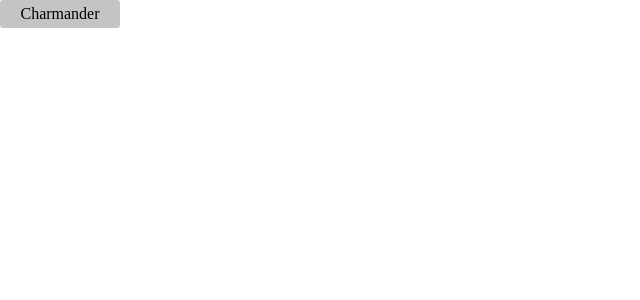
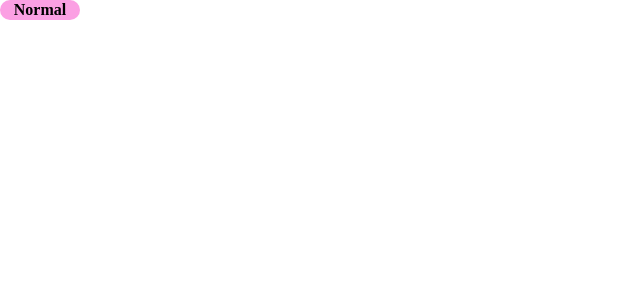
Before and after one commit to ThiagoSilvaMorato/pokedex, a React (Create React App) app: page / in a window 1280 px wide. Shown: the top 300 px of the page, without its empty margins (0-640 px from the left). Built offline with nearby package versions, Linux system fonts and the light colour scheme.

Commit message:
Criado componente 'Badge'

```diff
--- a/src/App.jsx
+++ b/src/App.jsx
@@ -5,7 +5,8 @@
 // import { Header } from "./components/Header/";
 // import { PokePhoto } from "./components/PokePhoto/";
 // import { Footer } from "./components/Footer";
-import { SquareBadge } from "./components/SquareBadge";
+// import { SquareBadge } from "./components/SquareBadge";
+import { Badge } from "./components/Badge";
 
 import "./index.css";
 
@@ -13,7 +14,7 @@
   return (
     <BrowserRouter>
       <Routes>
-        <Route path='/' exact element={<SquareBadge />} />
+        <Route path='/' exact element={<Badge />} />
       </Routes>
     </BrowserRouter>
   );
--- /dev/null
+++ b/src/components/Badge/index.jsx
@@ -0,0 +1,9 @@
+import "./style.scss";
+
+export function Badge() {
+  return (
+    <div className='badge fairy'>
+      <p>Normal</p>
+    </div>
+  );
+}
--- /dev/null
+++ b/src/components/Badge/style.scss
@@ -0,0 +1,94 @@
+.badge {
+  display: flex;
+  justify-content: center;
+  align-items: center;
+
+  max-width: 60px;
+  max-height: 15px;
+  width: 100%;
+  height: 100%;
+
+  padding: 10px 40px;
+  border-radius: 10px;
+  font-weight: bold;
+
+  &.normal {
+    background: #c4c4c4;
+  }
+
+  &.fire {
+    background: rgb(255, 1, 1);
+    color: white;
+  }
+
+  &.water {
+    background: rgb(16, 0, 241);
+    color: white;
+  }
+
+  &.grass {
+    background: rgb(15, 68, 13);
+    color: white;
+  }
+
+  &.flying {
+    background: #b0e0e6;
+  }
+
+  &.fighting {
+    background: rgb(248, 164, 164);
+  }
+
+  &.poison {
+    background: rgb(9, 248, 0);
+  }
+
+  &.eletric {
+    background: rgb(235, 231, 0);
+  }
+
+  &.ground {
+    background: #8b4513;
+    color: white;
+  }
+
+  &.rock {
+    background: #778899;
+  }
+
+  &.psychic {
+    background: #b8860b;
+    color: white;
+  }
+
+  &.ice {
+    background: #00ffff;
+  }
+
+  &.bug {
+    background: #737000;
+    color: white;
+  }
+
+  &.ghost {
+    background: #838996;
+  }
+
+  &.steel {
+    background: #dcdcdc;
+  }
+
+  &.dragon {
+    background: #800000;
+    color: white;
+  }
+
+  &.dark {
+    background: #080808;
+    color: white;
+  }
+
+  &.fairy {
+    background: #fba0e3;
+  }
+}
```
